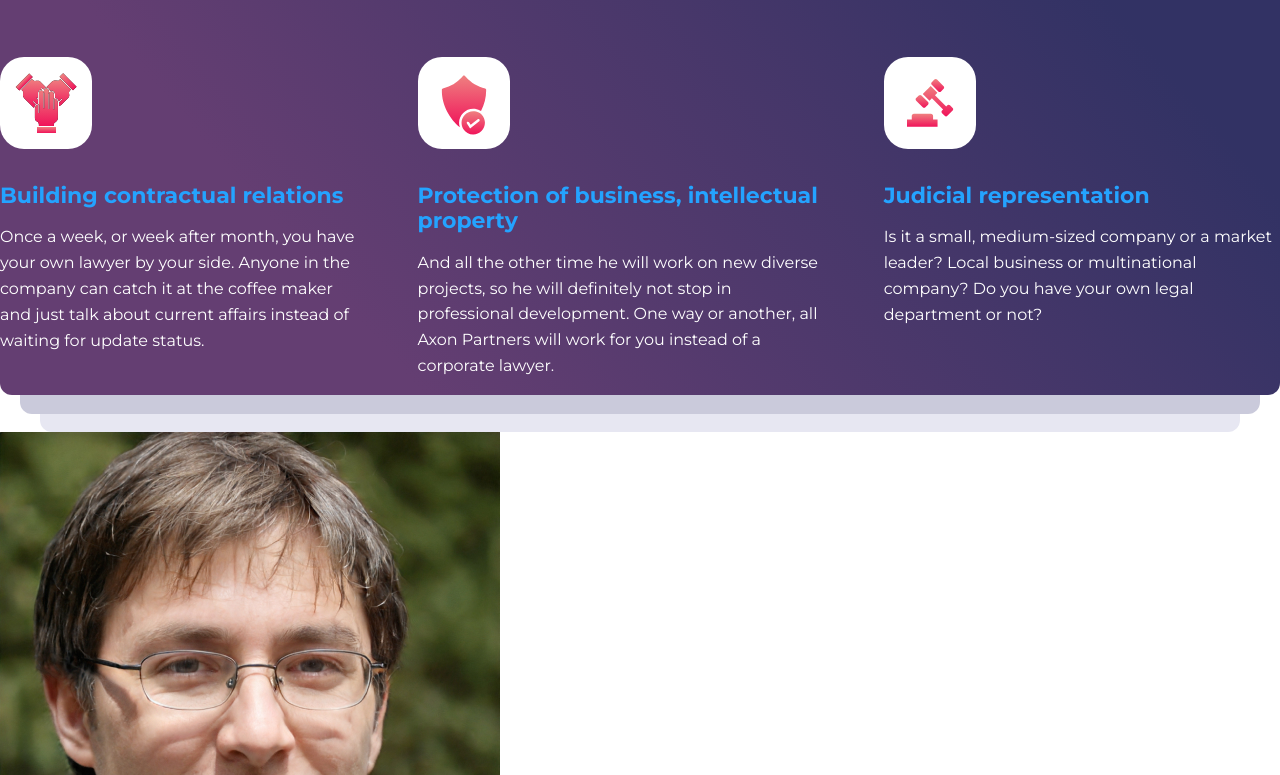
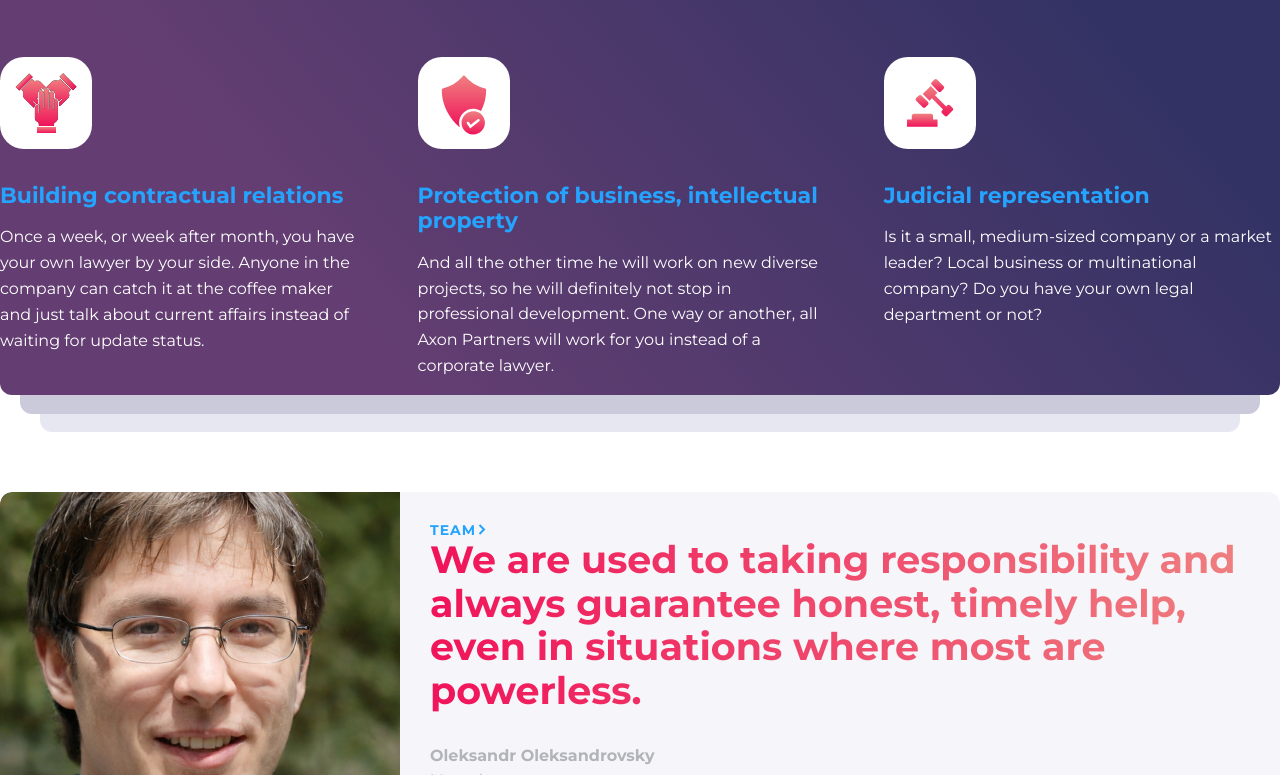
Before and after one commit to vladchukavov/vladchukavov-hlegal-2.1-public-homework-11, a plain HTML site: page index.html in a window 1280 px wide. Shown: the part 2025-2800 px from the top of the page. Drawn offline with Linux system fonts and the light colour scheme.

Commit message:
added section team

```diff
--- a/index.html
+++ b/index.html
@@ -248,10 +248,11 @@
         <div class="team__box">
             <div>
                 <img class="team__img"
-                     src="img/team/team-1.jpg"
+                     src="img/team/image.jpg"
                      alt="Oleksandr Oleksandrovsky">
             </div>
             <div class="team__container">
+                <div class="team__merge">
                     <a class="team__link"
                        href="#">Team
                         <svg class="team__arrow"
@@ -264,10 +265,11 @@
                                   stroke-width="2"/>
                         </svg>
                     </a>
-                <h3 class="team__header">We are used to taking responsibility and always guarantee honest, timely help,
+                </div>
+                <p class="team__header">We are used to taking responsibility and always guarantee honest, timely help,
                     even in situations
-                    where most are powerless.</h3>
-                <p class="team__name">Oleksandr Oleksandrovsky</p>
+                    where most are powerless.</p>
+                <h4 class="team__name">Oleksandr Oleksandrovsky</h4>
                 <p class="team__desc">Managing partner</p>
             </div>
         </div>
--- a/scss/_nav.scss
+++ b/scss/_nav.scss
@@ -53,6 +53,12 @@
     padding-top: 50px;
     min-width: 478px;
 
+    :nth-child(3) {
+      border-radius: 8px;
+      background: var(--accent);
+      padding: 5px 7px;
+    }
+
     :nth-child(2) {
       padding: 0 14px;
     }
--- a/scss/_team.scss
+++ b/scss/_team.scss
@@ -0,0 +1,66 @@
+.team {
+  &__box {
+    padding-top: 60px;
+    display: flex;
+    padding-bottom: 500px;
+  }
+
+  &__img {
+    align-self: stretch;
+    border-radius: 12px 0 0 12px;
+  }
+
+  &__container {
+    padding: 30px 30px;
+    background: var(--grey-bg);
+    border-radius: 0 12px 12px 0;
+    max-height: 298px;
+  }
+
+  &__link, &__arrow {
+    display: flex;
+    align-items: center;
+  }
+
+  &__link {
+    font-size: 14px;
+    font-weight: 700;
+    letter-spacing: 1px;
+    text-transform: uppercase;
+  }
+
+  &__arrow {
+    stroke: #24A3FF;
+  }
+
+  &__merge {
+    :hover .team__arrow {
+      stroke: var(--accent);
+    }
+  }
+
+  &__header {
+    background: var(--gradient-red-text);
+    background-clip: text;
+    -webkit-background-clip: text;
+    -webkit-text-fill-color: transparent;
+    font-size: 38px;
+    font-weight: 700;
+    margin: 0;
+    padding-bottom: 30px;
+
+  }
+
+  &__name {
+    color: var(--grey-text);
+    font-weight: 700;
+    margin: 0;
+  }
+
+  &__desc {
+    color: var(--grey-text);
+    font-size: 14px;
+    line-height: 1.57;
+    margin: 0;
+  }
+}
```
Also changed, not shown: css/style.css, img/team/image.jpg (added), scss/style.css, 2 other files. Lines whose indentation alone changed are shown as unchanged.
